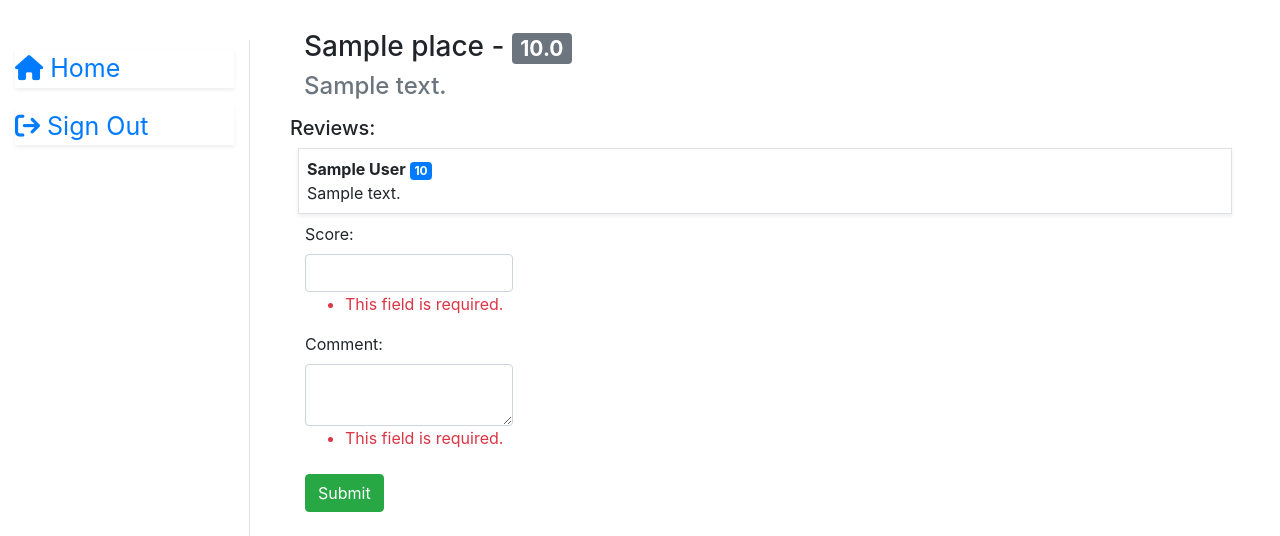
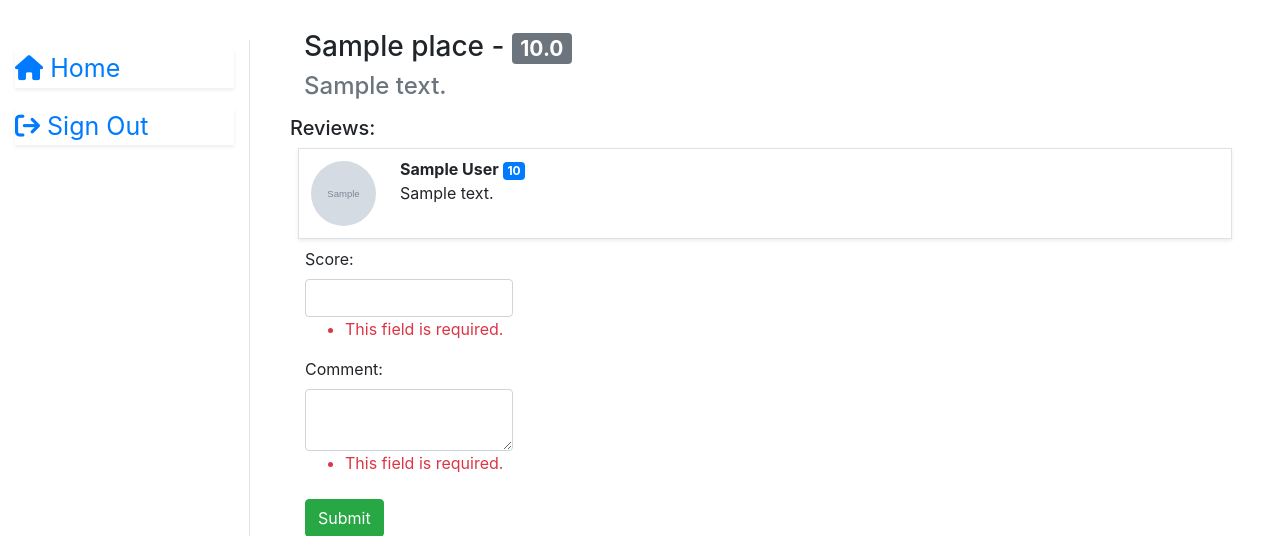
Before and after one commit to KristijanKolev/django-reviews-app, a Django app: page /places/1/leave-review in a window 1280 px wide. Shown: the top 536 px of the page. Run offline with Django 4.2, Linux system fonts and the light colour scheme; a user stored in the database is signed in; tables that the repository leaves empty hold one stand-in row (values such as "Sample post"); grey boxes marked "Sample" are stand-in pictures; some libraries are stand-ins or nearby versions.

Commit message:
Display review author's profile picture.

```diff
--- a/demo_reviews_app/settings.py
+++ b/demo_reviews_app/settings.py
@@ -136,5 +136,5 @@ DEFAULT_AUTO_FIELD = 'django.db.models.BigAutoField'
 LOGIN_URL = 'user_management:login'
 LOGIN_REDIRECT_URL = '/'
 
-MEDIA_URL = "/home/kristijan/Work/Django-projects/demo-reviews-app/media/"
+MEDIA_URL = "/media/"
 MEDIA_ROOT = BASE_DIR / "media"
--- a/demo_reviews_app/urls.py
+++ b/demo_reviews_app/urls.py
@@ -15,9 +15,12 @@ Including another URLconf
 """
 from django.contrib import admin
 from django.urls import path, include
+from django.conf.urls.static import static
+from django.conf import settings
+
 
 urlpatterns = [
     path('', include('reviews.urls'), name='reviews'),
     path('user-management/', include('user_management.urls')),
     path('admin/', admin.site.urls),
-]
+] + static(settings.MEDIA_URL, document_root=settings.MEDIA_ROOT)
--- a/reviews/static/reviews/css/place_details_public.css
+++ b/reviews/static/reviews/css/place_details_public.css
@@ -1,3 +1,22 @@
 #title-row {
     margin: 30px 30px 15px 30px;
 }
+
+.comment-box {
+    display: flex;
+}
+
+.comment-box img {
+    border: none;
+    border-radius: 50%;
+    flex-shrink: 0;
+    height: 65px;
+    width: 65px;
+}
+
+.comment-text {
+    padding-left: 20px;
+    flex-grow: 1;
+    display: flex;
+    flex-direction: column;
+}
--- a/reviews/templates/reviews/place_details_public.html
+++ b/reviews/templates/reviews/place_details_public.html
@@ -23,7 +23,9 @@
     <div class="mx-3">
         <h5>Reviews:</h5>
         {% for review in place.sorted_reviews %}
-            <div class="shadow-sm border p-2 m-2">
+            <div class="comment-box shadow-sm border p-2 m-2">
+                <img src="/media/{{ review.author.profile.profile_picture }}" alt="" class="m-1">
+                <div class="comment-text">
                     <div>
                         <strong>
                             {% if review.author.first_name and review.author.last_name %}
@@ -38,6 +40,7 @@
                         {{ review.comment }}
                     </div>
                 </div>
+            </div>
         {% endfor %}
     </div>
     <div class="row mx-3">
```
Lines whose indentation alone changed are shown as unchanged.
